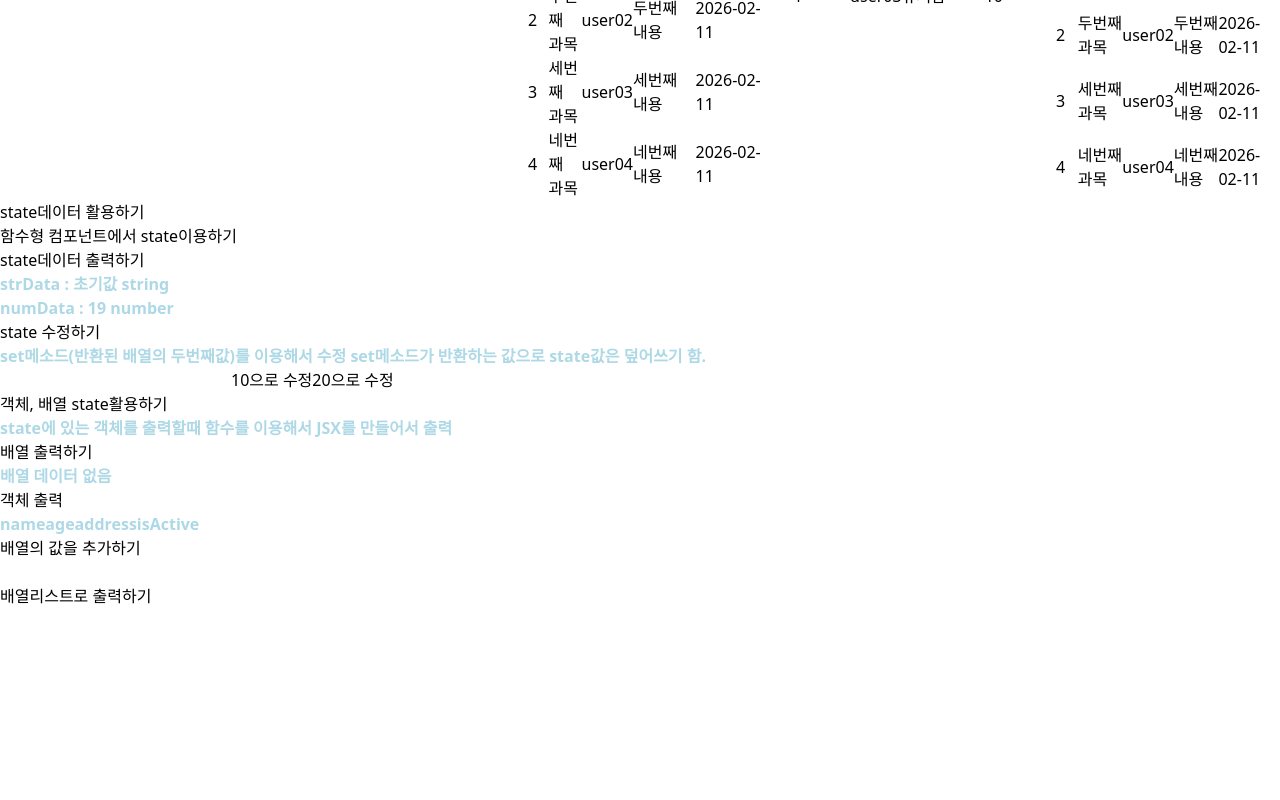
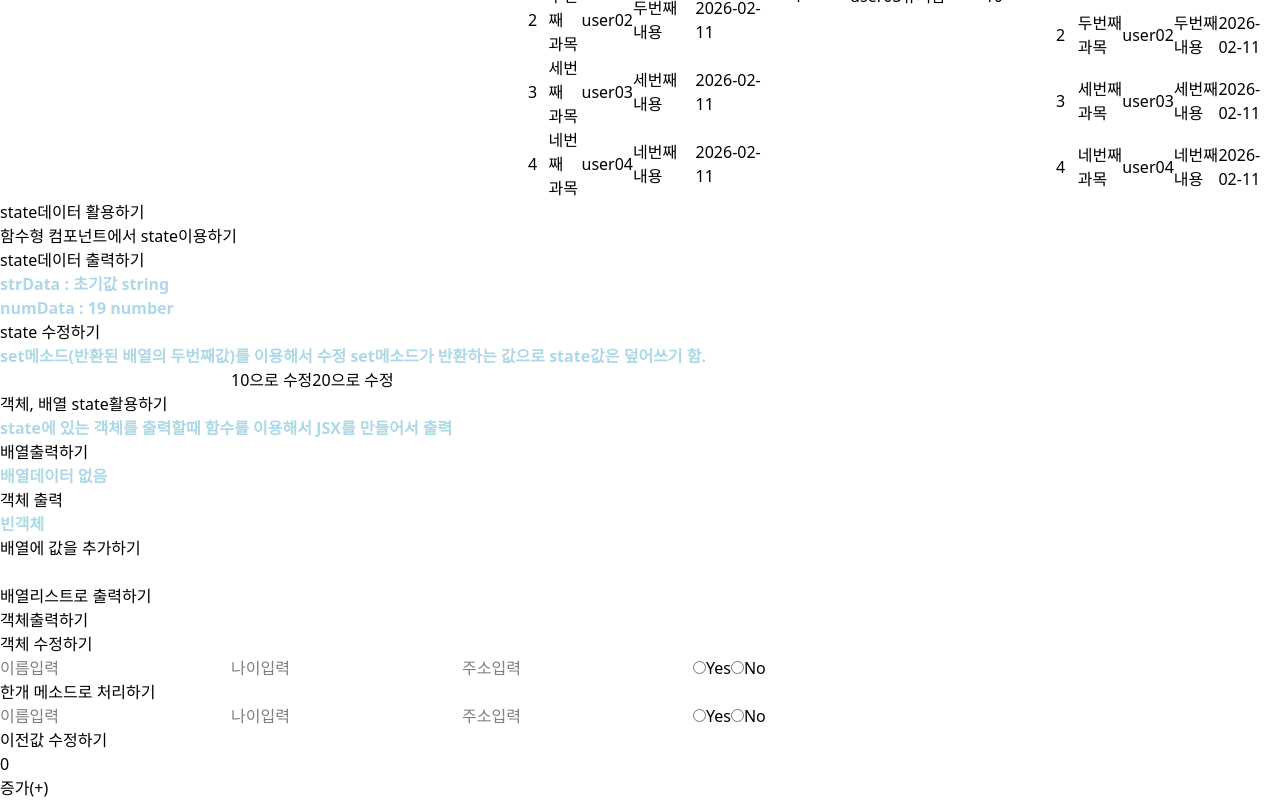
Before and after one commit to jongkwon0918/reactwork, a React (Vite) app in the folder basicreact/: page / in a window 1280 px wide. Shown: the part 6967-7767 px from the top of the page. Before the commit the page ends 7575 px from the top, so only its background shows below. Built offline with nearby package versions, Linux system fonts and the light colour scheme.

Commit message:
state 테스트

```diff
--- a/basicreact/src/components/F_datamanage/state/B_StateObjectUse.jsx
+++ b/basicreact/src/components/F_datamanage/state/B_StateObjectUse.jsx
@@ -2,40 +2,121 @@ import React, { useState } from "react";
 
 export default function B_StateObjectUse() {
   const [arrData, setArrData] = useState([]);
-  const [objData, setObjData] = useState({
-    name: "",
-    age: 0,
-    address: "",
-    isActive: false,
-  });
+  const [objData, setObjData] = useState({});
   const addArrData = (e) => {
     //값을 추가
     //State 값을 추가할때 항상 새로운 값을 생성해서 덮어쓰기함.
-    //수정할 때 비동기로 데이터를 수정함. -> 수정할 때 주의~
+    //수정할때 비동기로 데이터를 수정함. -> 수정할때 주의!
     const v = e.target.value;
     setArrData([...arrData, v]);
+  };
+  const changeName = (e) => {
+    setObjData({ ...objData, name: e.target.value });
+  };
+  const changeAge = (e) => {
+    setObjData({ ...objData, age: Number(e.target.value) });
+  };
+  const changeAddress = (e) => {
+    setObjData({ ...objData, address: e.target.value });
+  };
+  const isActive = (e) => {
+    setObjData({ ...objData, isActive: e.target.value });
+  };
+  const changeObjData = (e) => {
+    // const v = e.target.value;
+    // const name = e.target.name;
+    const { value, name } = e.target;
+    setObjData({ ...objData, [name]: value });
+  };
+
+  const [count, setcount] = useState(0);
+  const countUp = () => {
+    // setcount(count + 1);
+    // setcount(count + 1);
+    setcount((prev) => {
+      return prev + 1;
+    });
+    setcount((prev) => {
+      return prev + 1;
+    });
   };
   return (
     <div>
       <h3>객체, 배열 state활용하기</h3>
       <p>state에 있는 객체를 출력할때 함수를 이용해서 JSX를 만들어서 출력</p>
-
-      <h4>배열 출력하기</h4>
-      <p>{arrData.length == 0 ? "배열 데이터 없음" : arrData}</p>
-
+      <h4>배열출력하기</h4>
+      <p>{arrData.length == 0 ? "배열데이터 없음" : arrData}</p>
       <h4>객체 출력</h4>
       <p>
         {Object.keys(objData).length === 0 ? "빈객체" : Object.keys(objData)}
       </p>
-      <h4>배열의 값을 추가하기</h4>
+      <h4>배열에 값을 추가하기</h4>
       <input type="text" onChange={addArrData} />
-
       <h4>배열리스트로 출력하기</h4>
       <ul>
         {arrData.map((d) => (
           <li key={d}>{d}</li>
         ))}
       </ul>
+      <h4>객체출력하기</h4>
+      <ul>
+        {Object.entries(objData).map((e, i) => {
+          return <li key={`${e}_${i}`}>{`${e[0]} : ${e[1]}`}</li>;
+        })}
+      </ul>
+      <h4>객체 수정하기</h4>
+      {/* 이름, 나이, 주소 isActive(true/false) */}
+      <input type="text" onChange={changeName} placeholder="이름입력" />
+      <input type="number" onChange={changeAge} placeholder="나이입력" />
+      <input type="text" onChange={changeAddress} placeholder="주소입력" />
+      <label>
+        <input type="radio" name="isActive" onChange={isActive} value="true" />
+        Yes
+      </label>
+      <label>
+        <input type="radio" name="isActive" onChange={isActive} value="false" />
+        No
+      </label>
+      <h4>한개 메소드로 처리하기</h4>
+      <input
+        type="text"
+        name="name"
+        onChange={changeObjData}
+        placeholder="이름입력"
+      />
+      <input
+        type="number"
+        name="age"
+        onChange={changeObjData}
+        placeholder="나이입력"
+      />
+      <input
+        type="text"
+        name="address"
+        onChange={changeObjData}
+        placeholder="주소입력"
+      />
+      <label>
+        <input
+          type="radio"
+          name="isActive"
+          onChange={changeObjData}
+          value="true"
+        />
+        Yes
+      </label>
+      <label>
+        <input
+          type="radio"
+          name="isActive"
+          onChange={changeObjData}
+          value="false"
+        />
+        No
+      </label>
+      <h3>이전값 수정하기</h3>
+      <h3>{count}</h3>
+      <button onClick={countUp}>증가(+)</button>
     </div>
   );
 }
```
